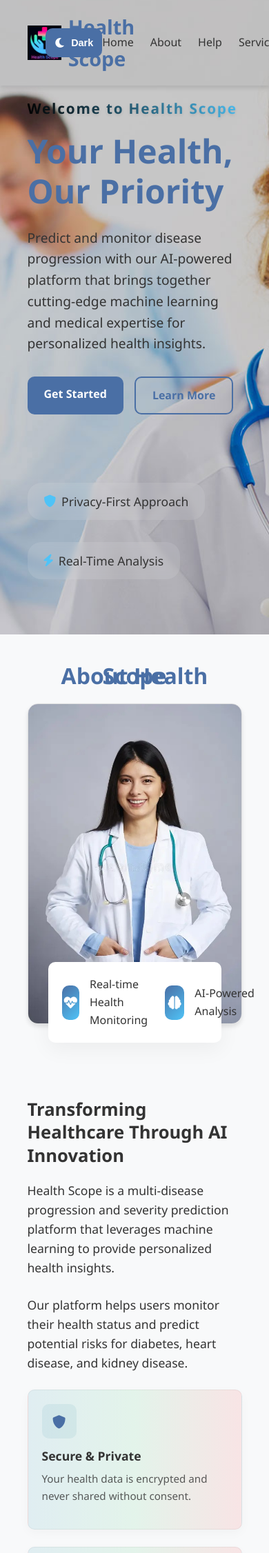
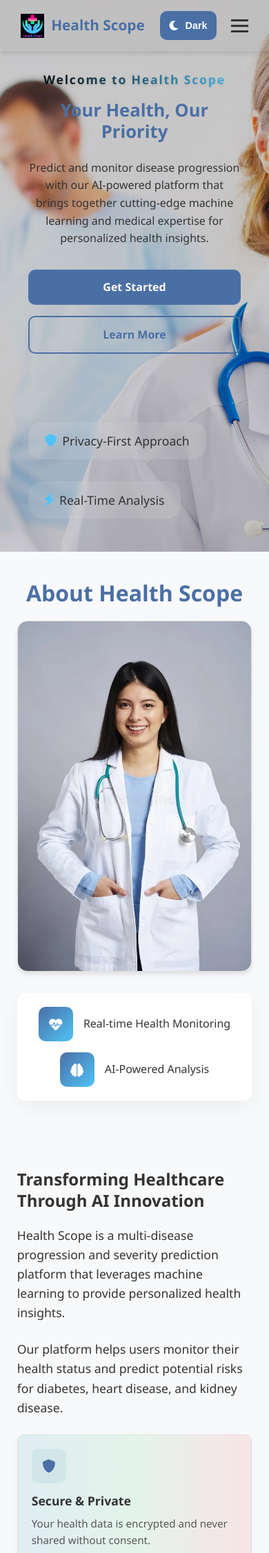
Before and after one commit to Angad143/HealthScope---A-Multi-Disease-Progression-and-Severity-Prediction-Platform, a Flask app: page / in a window 390 px wide. Shown: the top 2252 px of the page at 69% size. Run offline with Flask 3, Linux system fonts and the light colour scheme; some libraries are stand-ins or nearby versions.

Commit message:
made websites responsibe

```diff
--- a/Health Scope - Multi-Disease Prediction System (Flask)/static/css/index.css
+++ b/Health Scope - Multi-Disease Prediction System (Flask)/static/css/index.css
@@ -631,10 +631,10 @@ img {
   left: 0;
   width: 100%;
   height: 100%;
-  background-image: url("../images//help.jpg"); /* Replace with your offline image path */
+  background-image: url("../images//help.jpg");
   background-size: cover;
   background-position: center;
-  opacity: 0.5; /* Adjust transparency */
+  opacity: 0.6; /* Adjust transparency */
   z-index: -1;
 }
 
@@ -671,7 +671,7 @@ img {
 }
 
 .help-card {
-  background: linear-gradient(90deg, rgba(18,141,172,0.1), rgba(255,50,50,0.1), rgba(255,50,50,0.1));
+  background: linear-gradient(90deg, rgba(18, 141, 172, 0.157), rgba(255, 50, 50, 0.191), rgba(50, 60, 255, 0.187));
   padding: 2.5rem;
   border-radius: 15px;
   box-shadow: 0 10px 30px rgba(0, 0, 0, 0.05);
@@ -1370,27 +1370,24 @@ img {
   }
 }
 
-/* Responsive Styles */
-/* @media (max-width: 992px) {
-  .hero .container {
-    flex-direction: column;
-    text-align: center;
-  }
-
-  .cta-buttons {
-    justify-content: center;
-  }
-
-  .about-content {
-    flex-direction: column;
-  }
-
-  .contact-content {
-    flex-direction: column;
-  }
-} */
-
-/* @media (max-width: 768px) {
+/* <!---============responsive====================--!> */
+
+/* ===================== Responsive Styles ===================== */
+
+/* Large devices (desktops, less than 1200px) */
+@media (max-width: 1199.98px) {
+  .container {
+    width: 95%;
+  }
+
+  .hero-content h1 {
+    font-size: 2.5rem;
+  }
+}
+
+/* Medium devices (tablets, less than 992px) */
+@media (max-width: 991.98px) {
+  /* Navbar */
   .nav-links {
     position: fixed;
     top: 80px;
@@ -1400,22 +1397,27 @@ img {
     background-color: var(--bg-color);
     flex-direction: column;
     align-items: center;
-    justify-content: center;
-    gap: 2rem;
-    transition: var(--transition);
-    z-index: 999;
+    justify-content: flex-start;
+    padding-top: 2rem;
+    transition: all 0.5s ease;
   }
 
   .nav-links.active {
     left: 0;
   }
 
+  .nav-link {
+    margin: 1rem 0;
+    font-size: 1.2rem;
+  }
+
   .hamburger {
     display: block;
+    z-index: 1001;
   }
 
   .hamburger.active span:nth-child(1) {
-    transform: translateY(8px) rotate(45deg);
+    transform: rotate(45deg) translate(5px, 5px);
   }
 
   .hamburger.active span:nth-child(2) {
@@ -1423,6 +1425,215 @@ img {
   }
 
   .hamburger.active span:nth-child(3) {
-    transform: translateY(-8px) rotate(-45deg);
-  }
-} */
+    transform: rotate(-45deg) translate(7px, -6px);
+  }
+
+  .theme-toggle {
+    margin-left: 0;
+  }
+
+  /* Hero Section */
+  .hero {
+    padding-top: 100px;
+    text-align: center;
+  }
+
+  .hero-content {
+    padding: 0 1rem;
+  }
+
+  .cta-buttons {
+    justify-content: center;
+  }
+
+  /* About Section */
+  .about-content {
+    flex-direction: column;
+  }
+
+  .about-image {
+    margin-bottom: 3rem;
+  }
+
+  .image-highlights {
+    position: static;
+    margin-top: 1.5rem;
+    flex-direction: column;
+    gap: 1rem;
+  }
+
+  .highlight-item {
+    justify-content: center;
+  }
+
+  /* Services Section */
+  .services-grid {
+    grid-template-columns: repeat(2, 1fr);
+  }
+
+  .center-card {
+    grid-column: 1 / -1;
+  }
+
+  /* Technology Section */
+  .tech-grid {
+    grid-template-columns: repeat(2, 1fr);
+  }
+}
+
+/* Small devices (landscape phones, less than 768px) */
+@media (max-width: 767.98px) {
+  /* General */
+  .container {
+    padding: 0 15px;
+  }
+
+  h1 {
+    font-size: 2.2rem;
+  }
+
+  h2 {
+    font-size: 2rem;
+  }
+
+  /* Hero Section */
+  .hero-content h1 {
+    font-size: 2.2rem;
+  }
+
+  .hero-content p {
+    font-size: 1rem;
+  }
+
+  /* About Section */
+  .features-grid {
+    grid-template-columns: 1fr;
+  }
+
+  /* Help Section */
+  .help-content {
+    grid-template-columns: 1fr;
+  }
+
+  /* Contact Section */
+  .contact-content {
+    flex-direction: column;
+  }
+
+  .contact-info, .contact-form {
+    min-width: 100%;
+  }
+
+  /* Footer */
+  .footer-content {
+    grid-template-columns: 1fr 1fr;
+  }
+
+  .footer-logo {
+    grid-column: 1 / -1;
+  }
+}
+
+/* Extra small devices (portrait phones, less than 576px) */
+@media (max-width: 575.98px) {
+  /* Navbar */
+  .logo {
+    font-size: 1.5rem;
+  }
+
+  .logo-img {
+    height: 40px;
+  }
+
+  /* Hero Section */
+  .hero {
+    min-height: auto;
+    padding: 80px 0 3rem;
+  }
+
+  .hero-content h1 {
+    font-size: 1.8rem;
+  }
+
+  .subheading {
+    font-size: 1.1rem;
+  }
+
+  .cta-buttons {
+    flex-direction: column;
+    gap: 1rem;
+  }
+
+  .btn {
+    width: 100%;
+  }
+
+  /* Services Section */
+  .services-grid {
+    grid-template-columns: 1fr;
+  }
+
+  /* Technology Section */
+  .tech-grid {
+    grid-template-columns: 1fr;
+  }
+
+  /* Footer */
+  .footer-content {
+    grid-template-columns: 1fr;
+  }
+
+  .footer-bottom {
+    flex-direction: column;
+    text-align: center;
+  }
+}
+
+/* Very small devices (small phones) */
+@media (max-width: 400px) {
+  /* Navbar */
+  .logo {
+    font-size: 1.3rem;
+  }
+
+  .logo-img {
+    height: 35px;
+  }
+
+  /* Hero Section */
+  .hero-content h1 {
+    font-size: 1.6rem;
+  }
+
+  /* About Section */
+  .about-text h3 {
+    font-size: 1.5rem;
+  }
+
+  /* Footer */
+  .newsletter-form {
+    flex-direction: column;
+  }
+
+  .newsletter-form button {
+    width: 100%;
+    margin-top: 0.5rem;
+  }
+}
+
+/* Special cases for landscape orientation on mobile */
+@media (max-height: 500px) and (orientation: landscape) {
+  .hero {
+    min-height: 100vh;
+    padding-top: 80px;
+  }
+
+  .hero-content {
+    padding-top: 1rem;
+    padding-bottom: 1rem;
+  }
+
+  .nav-links {
+    padding-top: 1rem;
+  }
+}
```
